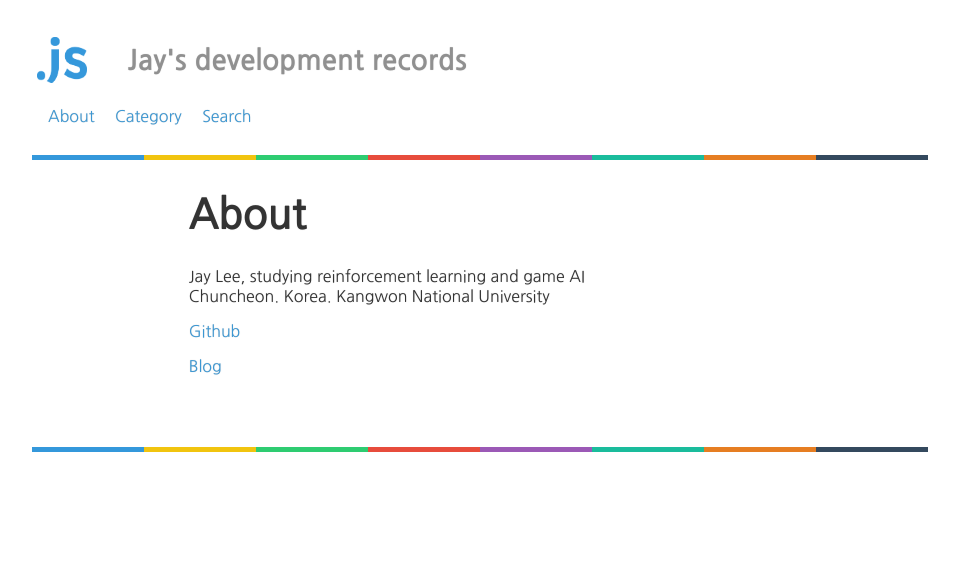
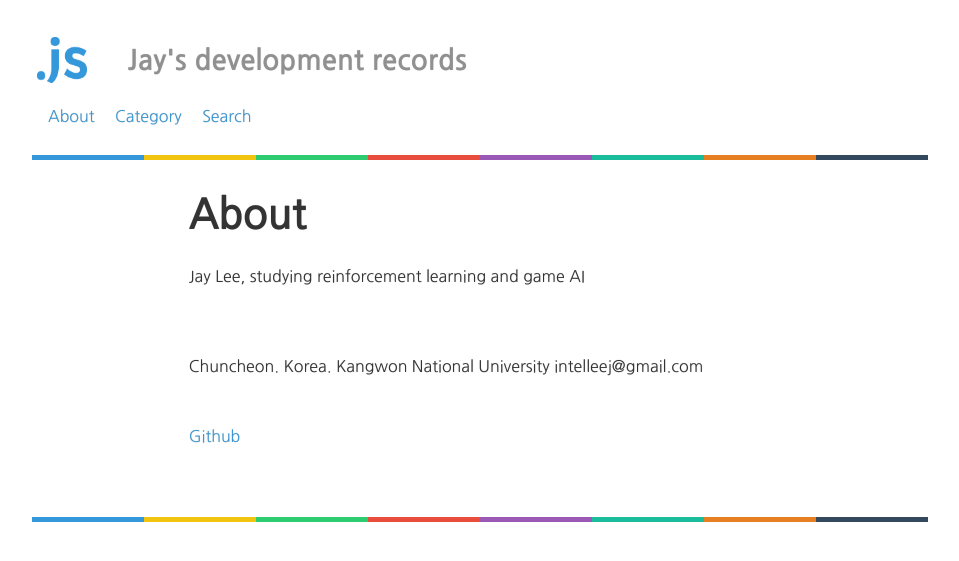
Before and after one commit to Clarit7/clarit7.github.io, a Jekyll site: the page built from about.md, in a window 1280 px wide. Shown: the top 561 px of the page, without its empty margins (160-1119 px from the left). Built offline with Jekyll 4.4.1, drawn with Linux system fonts in a browser that asks for light colours; some web fonts are replaced.

Commit message:
Update about.md

```diff
--- a/about.md
+++ b/about.md
@@ -6,10 +6,14 @@ permalink: /about/
 
 
 Jay Lee, studying reinforcement learning and game AI
+
 <br/>
+<br/>
+
 Chuncheon. Korea.
 Kangwon National University
+intelleej@gmail.com
+
+<br/>
 
 [Github](https://github.com/Clarit7)
-
-[Blog](https://clarit7.github.io)
```
